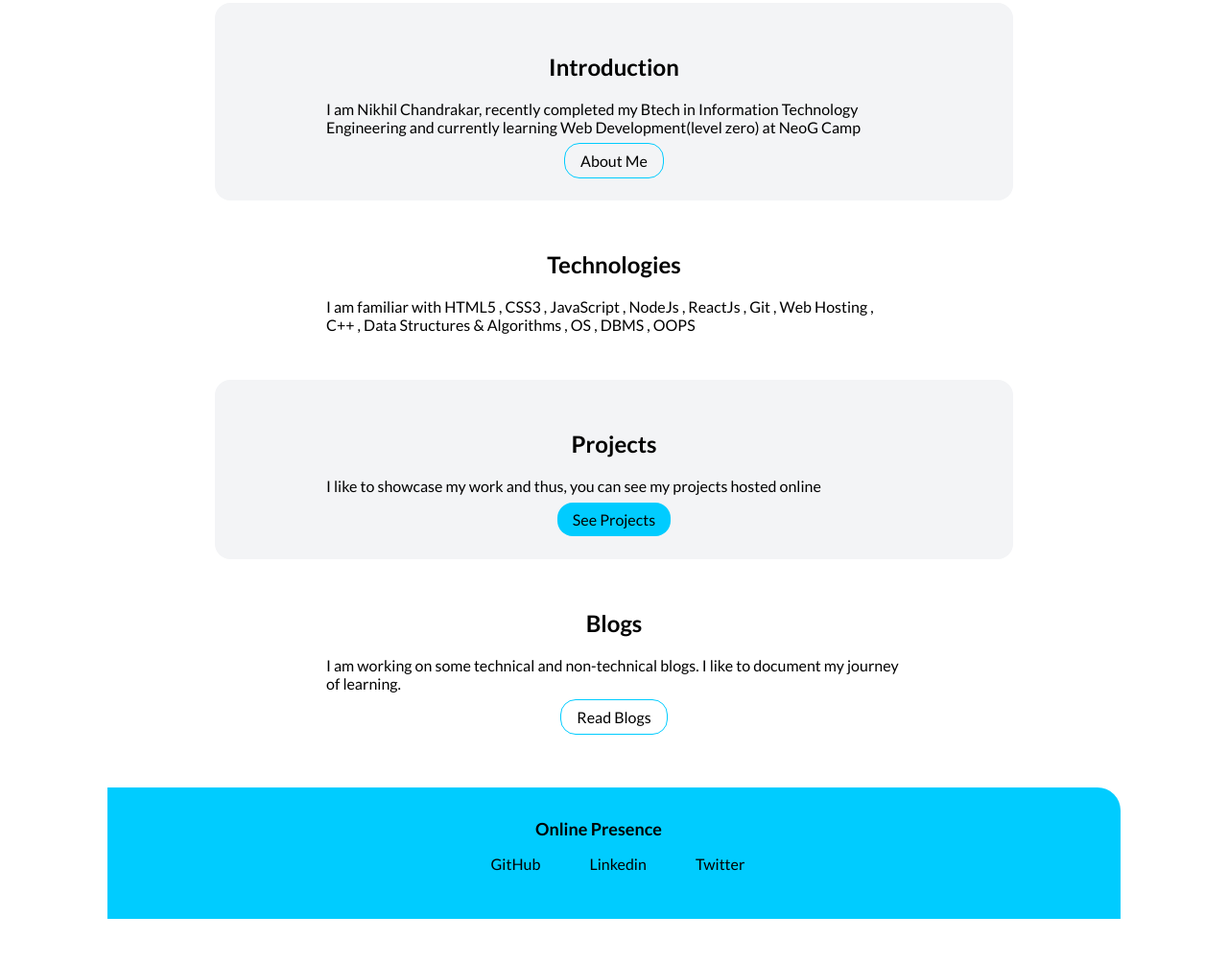
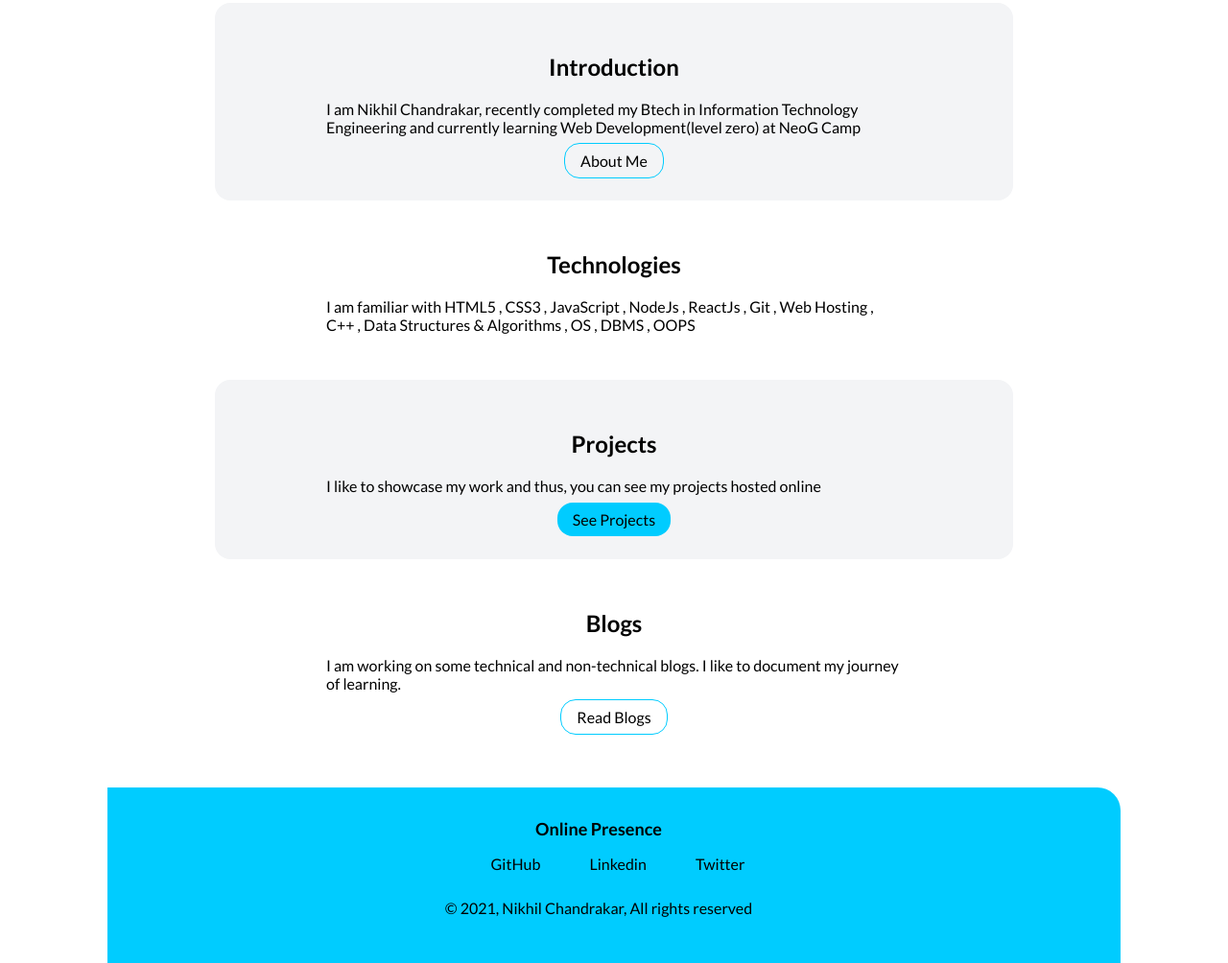
Before and after one commit to nikhilnitrr/NikhilChandrakar-Portfolio, a plain HTML site: page index.html in a window 1280 px wide. Shown: the part 576-1580 px from the top of the page at 96% size. Before the commit the page ends 1534 px from the top, so only its background shows below. Drawn offline with Linux system fonts and the light colour scheme.

Commit message:
Added copyright

```diff
--- a/index.html
+++ b/index.html
@@ -98,6 +98,9 @@
           <a class="link" href="https://twitter.com/Nikhil51977009">Twitter</a>
         </li>
       </ul>
+      <p style="margin-top: 1.7rem; text-align: center">
+        © 2021, Nikhil Chandrakar, All rights reserved
+      </p>
     </footer>
   </body>
 </html>
```
